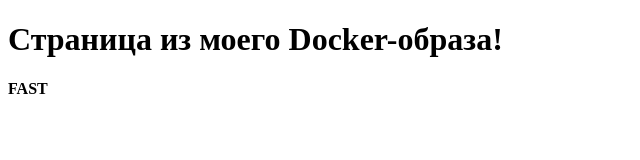
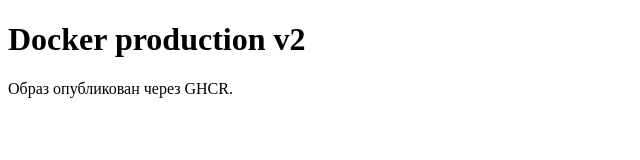
Before and after one commit to Gustavs-x/git-playground, a website: page docker-compose-demo/site/index.html in a window 1280 px wide. Shown: the whole page, without its empty margins (0-640 px from the left). Drawn offline with Linux system fonts and the light colour scheme.

Commit message:
Release Docker v2 and refine image triggers (#13)

```diff
--- a/docker-compose-demo/api/server.js
+++ b/docker-compose-demo/api/server.js
@@ -64,7 +64,7 @@ app.use((_req, res, next) => {
 app.use(express.json({ limit: "2kb" }));
 
 app.get("/health/live", (_req, res) => {
-  res.json({ status: "alive" });
+  res.json({ status: "alive", version: "2" });
 });
 
 app.get("/health/ready", async (_req, res) => {
--- a/docker-compose-demo/site/index.html
+++ b/docker-compose-demo/site/index.html
@@ -2,10 +2,10 @@
 <html lang="ru">
 <head>
     <meta charset="UTF-8">
-    <title>Docker — моя папка</title>
+    <title>Docker — production v2</title>
 </head>
 <body>
-    <h1>Страница из моего Docker-образа!</h1>
-	<b>FAST</b>
+    <h1>Docker production v2</h1>
+    <p>Образ опубликован через GHCR.</p>
 </body>
 </html>
```
Also changed, not shown: .github/workflows/docker-images.yml.
